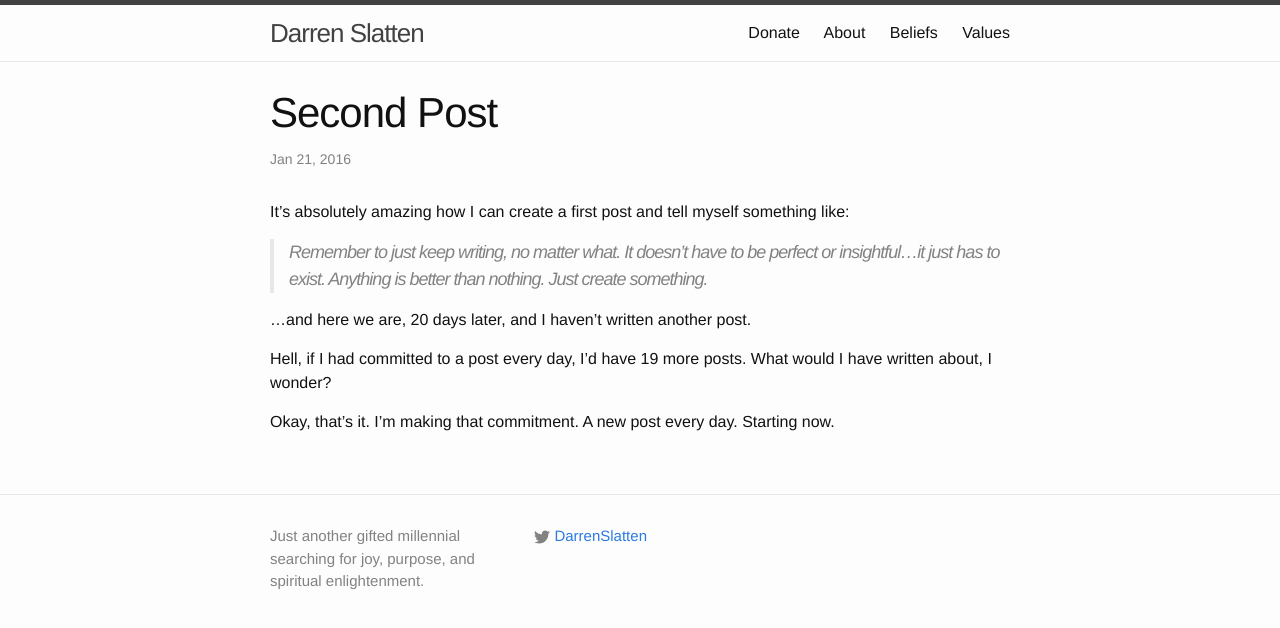
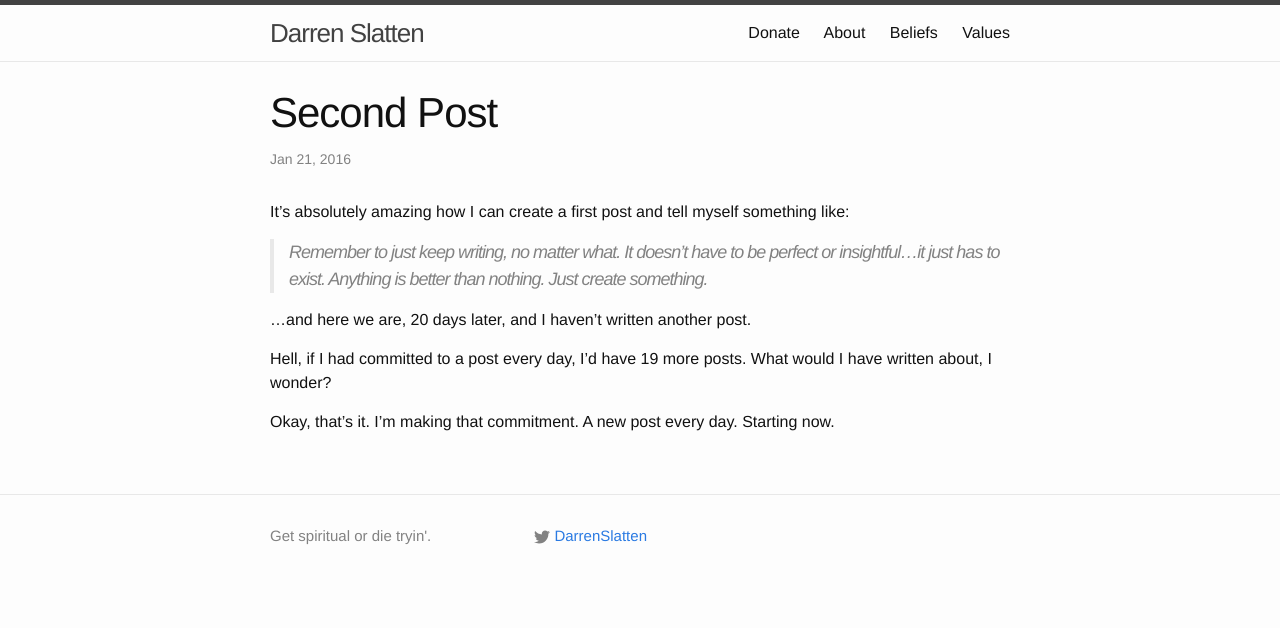
Before and after one commit to dslatten/dslatten.github.io, a Jekyll site: the page built from _posts/2016-01-20-second-post.md, in a window 1280 px wide. Shown: the top 628 px of the page. Built offline with Jekyll 4.4.1, drawn with Linux system fonts in a browser that asks for light colours.

Commit message:
Updated tagline

```diff
--- a/_config.yml
+++ b/_config.yml
@@ -9,7 +9,7 @@
 title: Darren Slatten
 email:
 description: > # this means to ignore newlines until "baseurl:"
-  Just another gifted millennial searching for joy, purpose, and spiritual enlightenment.
+  Get spiritual or die tryin'.
 baseurl: "" # the subpath of your site, e.g. /blog
 url: "http://darrenslatten.com" # the base hostname & protocol for your site
 twitter_username: DarrenSlatten
```
